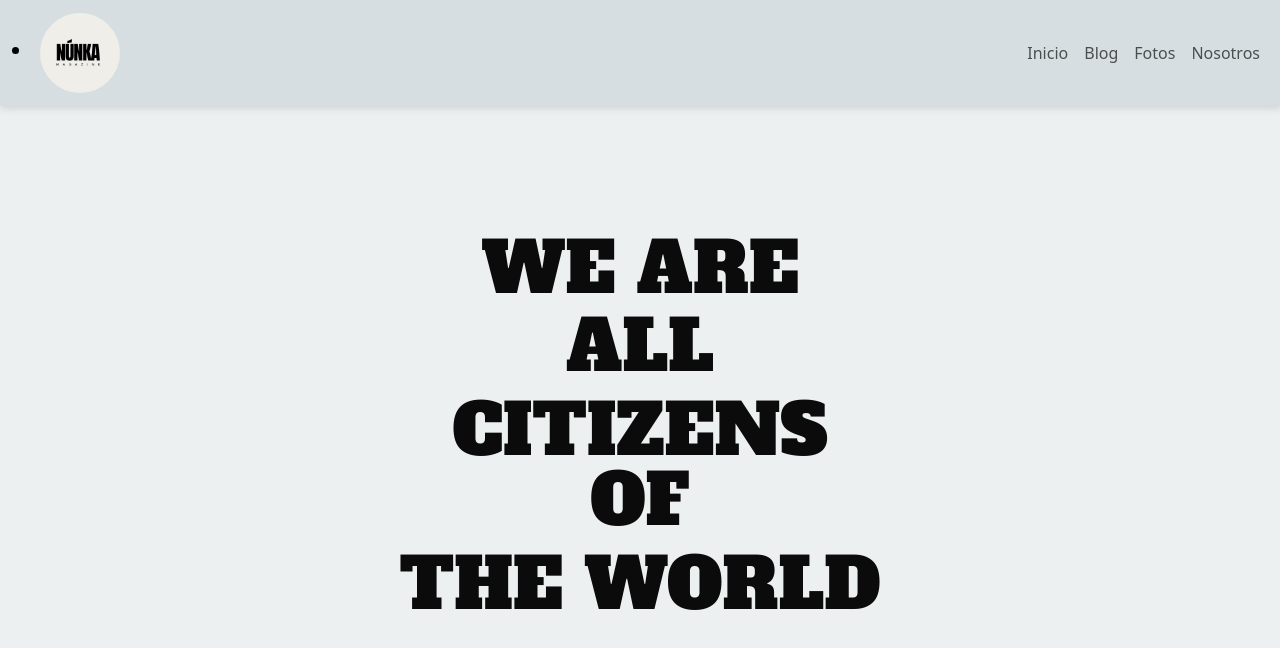
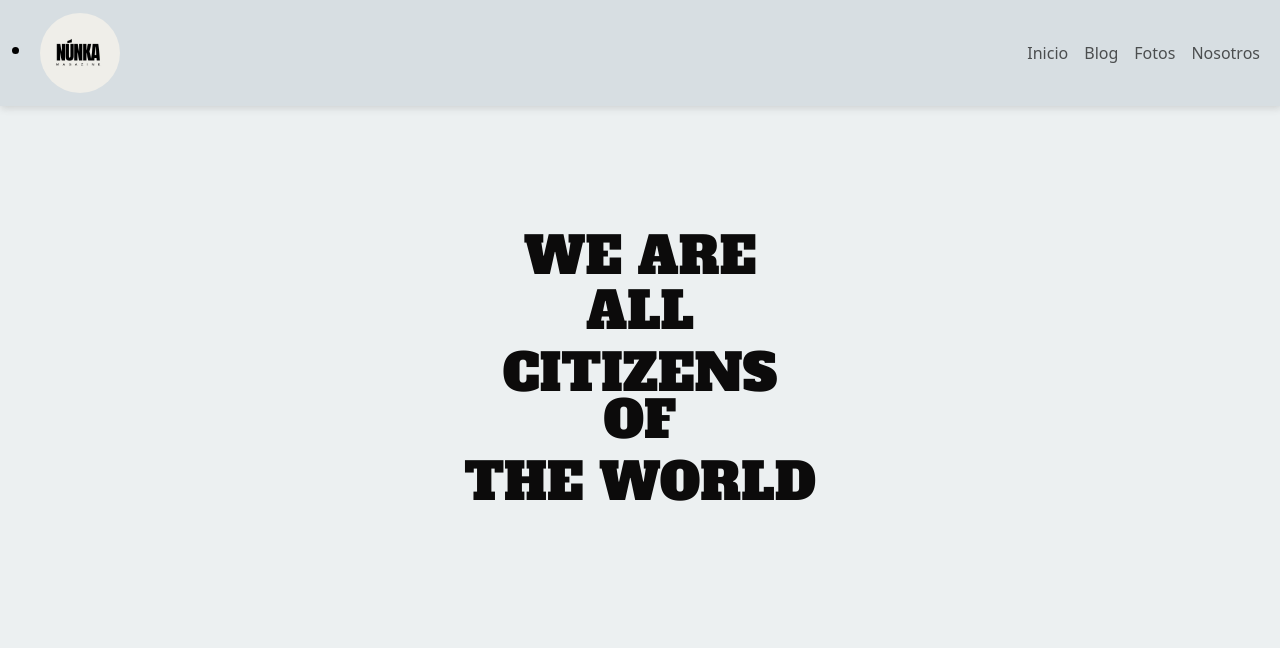
Before and after one commit to Moncayo1329/Magazine, a React (Create React App) app: page / in a window 1280 px wide. Shown: the top 648 px of the page. Built offline with nearby package versions, Linux system fonts and the light colour scheme.

Commit message:
fixing about

```diff
--- a/src/Menu.js
+++ b/src/Menu.js
@@ -19,7 +19,7 @@ function Menu() {
       ></img>
       </Link></li>
           <ul className="navbar-nav d-flex justify-content-center align-items-center">
-          <li className="nav-item"><Link to="/" className="nav-link">Inicio</Link></li>
+          <nav className="nav-item"><Link to="/" className="nav-link">Inicio</Link></nav>
             <li className="nav-item"><Link to="/blog" className="nav-link">Blog</Link></li>
               <li className="nav-item"><Link to="/fotos" className="nav-link">Fotos</Link></li>
               <li className="nav-item"><Link to="/nosotros" className="nav-link">Nosotros</Link></li>
--- a/src/about.js
+++ b/src/about.js
@@ -3,7 +3,13 @@ import './App.css'
 function About() {
   return (
     <section className='frase align-items-stretch justify-content-center'>
-      <h1 className="waviy" style={{ display: 'flex', flexDirection: 'column', alignItems: 'center' }}>
+      <h1 className="waviy" style={{
+        display: 'flex',
+        flexDirection: 'column',
+        alignItems: 'center',
+        textAlign: 'center', // Alinear el texto al centro
+        fontSize: '4vw' // Hacer el tamaño de la fuente relativo al tamaño de la pantalla
+      }}>
         <span style={{ '--i': 1 }}>We are</span>
         <span className='section-all' style={{ '--i': 2 }}>all</span>
         <span style={{ '--i': 2 }}>citizens</span>
```
